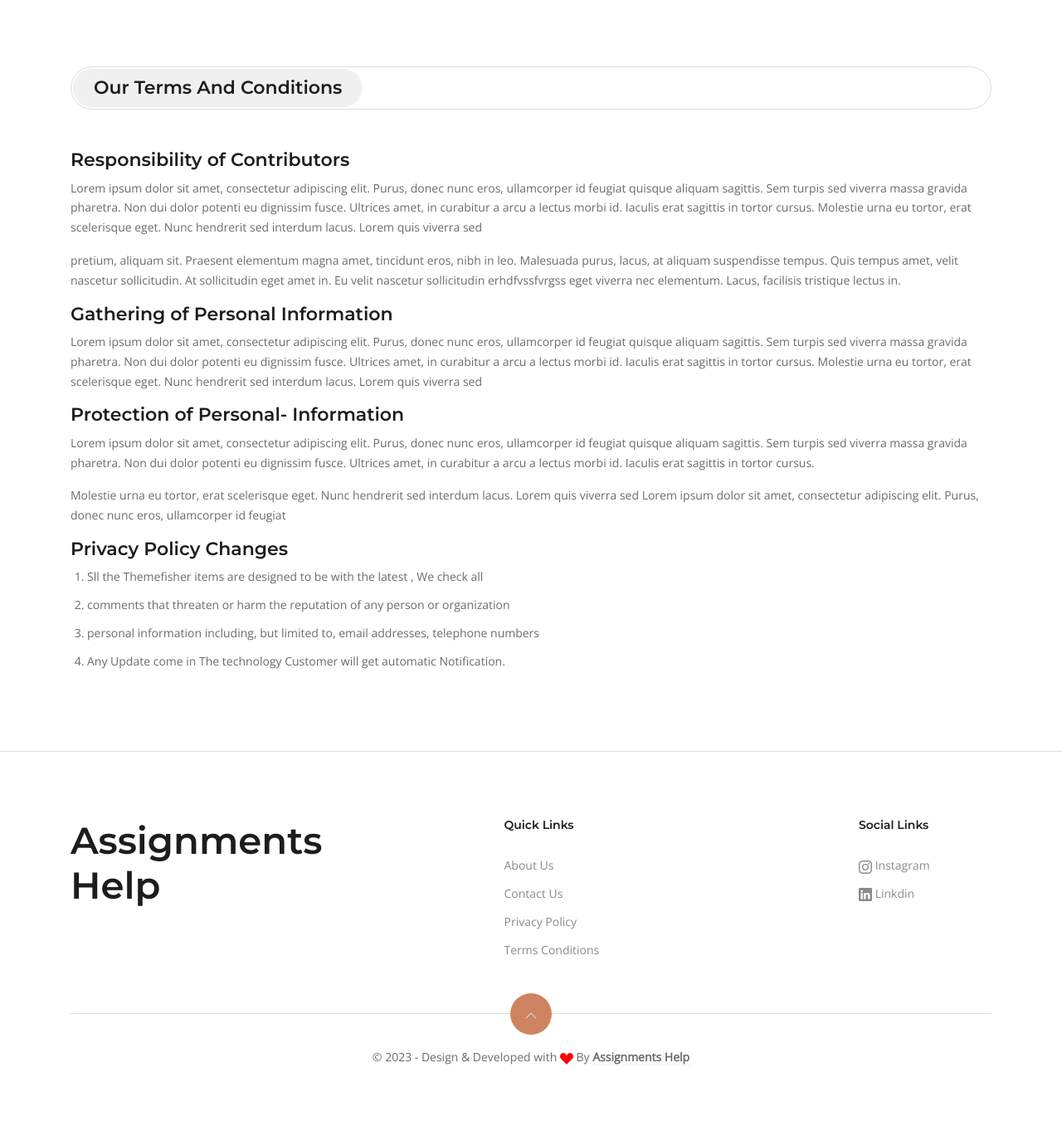
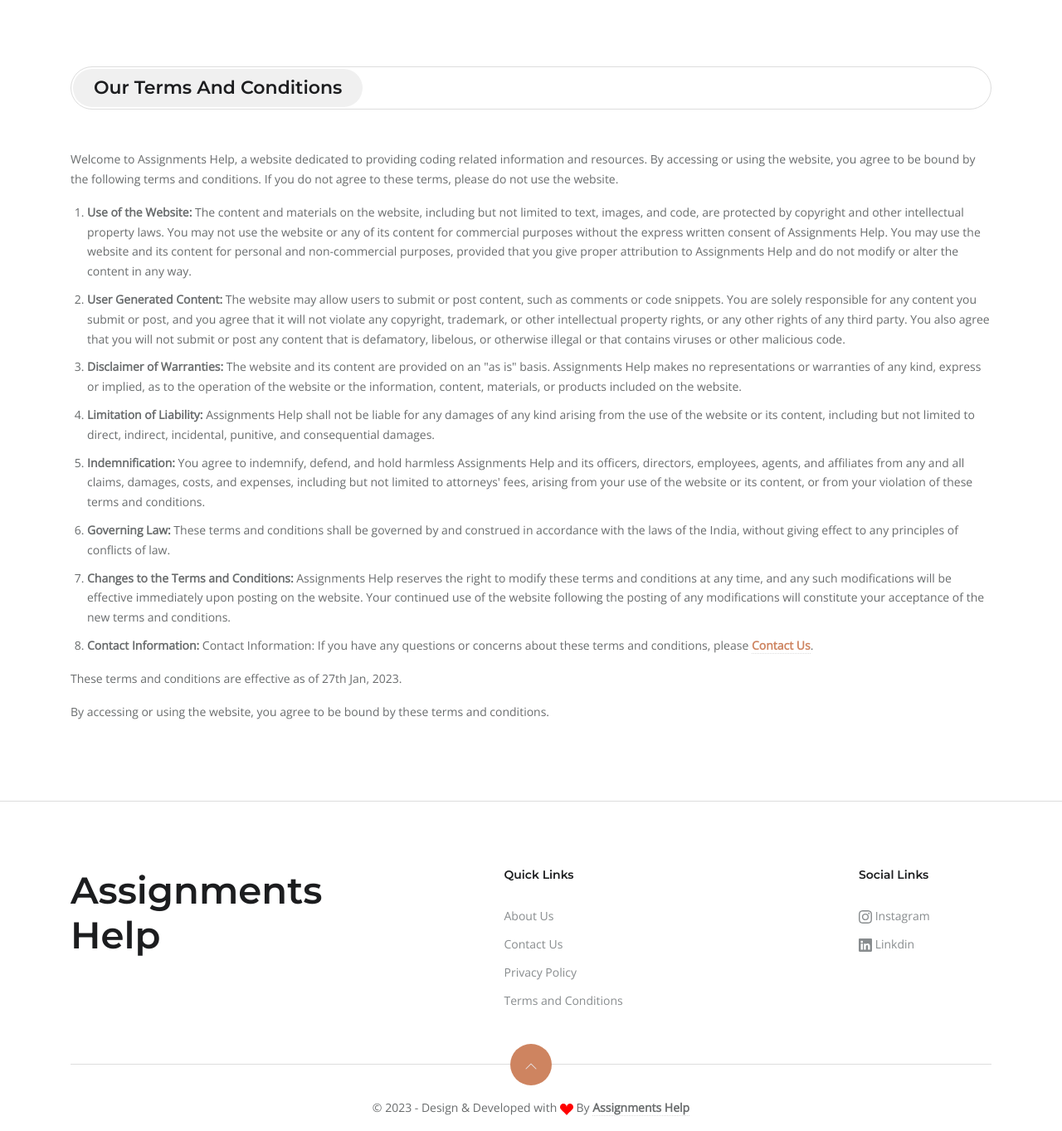
Before and after one commit to bhosalepranil16/AssignmentsHelpUI, a Django app: page /terms-and-conditions/ in a window 1280 px wide. Shown: the part 71-1434 px from the top of the page at 83% size. Before the commit the page ends 1355 px from the top, so only its background shows below. Run offline with Django 4.2, Linux system fonts and the light colour scheme; some libraries are stand-ins or nearby versions.

Commit message:
Static Data Related Changes

```diff
--- a/Home/templates/Home/terms-and-condition.html
+++ b/Home/templates/Home/terms-and-condition.html
@@ -13,39 +13,54 @@
                <h1 class="h4">Our Terms And Conditions</h1>
             </div>
             <div class="content">
-               <h4 id="responsibility-of-contributors">Responsibility of Contributors</h4>
-               <p>Lorem ipsum dolor sit amet, consectetur adipiscing elit. Purus, donec nunc eros, ullamcorper id
-                  feugiat quisque aliquam sagittis. Sem turpis sed viverra massa gravida pharetra. Non dui dolor potenti
-                  eu dignissim fusce. Ultrices amet, in curabitur a arcu a lectus morbi id. Iaculis erat sagittis in
-                  tortor cursus. Molestie urna eu tortor, erat scelerisque eget. Nunc hendrerit sed interdum lacus.
-                  Lorem quis viverra sed</p>
-               <p>pretium, aliquam sit. Praesent elementum magna amet, tincidunt eros, nibh in leo. Malesuada purus,
-                  lacus, at aliquam suspendisse tempus. Quis tempus amet, velit nascetur sollicitudin. At sollicitudin
-                  eget amet in. Eu velit nascetur sollicitudin erhdfvssfvrgss eget viverra nec elementum. Lacus,
-                  facilisis tristique lectus in.</p>
-               <h4 id="gathering-of-personal-information">Gathering of Personal Information</h4>
-               <p>Lorem ipsum dolor sit amet, consectetur adipiscing elit. Purus, donec nunc eros, ullamcorper id
-                  feugiat quisque aliquam sagittis. Sem turpis sed viverra massa gravida pharetra. Non dui dolor potenti
-                  eu dignissim fusce. Ultrices amet, in curabitur a arcu a lectus morbi id. Iaculis erat sagittis in
-                  tortor cursus. Molestie urna eu tortor, erat scelerisque eget. Nunc hendrerit sed interdum lacus.
-                  Lorem quis viverra sed</p>
-               <h4 id="protection-of--personal--information">Protection of Personal- Information</h4>
-               <p>Lorem ipsum dolor sit amet, consectetur adipiscing elit. Purus, donec nunc eros, ullamcorper id
-                  feugiat quisque aliquam sagittis. Sem turpis sed viverra massa gravida pharetra. Non dui dolor potenti
-                  eu dignissim fusce. Ultrices amet, in curabitur a arcu a lectus morbi id. Iaculis erat sagittis in
-                  tortor cursus.</p>
-               <p>Molestie urna eu tortor, erat scelerisque eget. Nunc hendrerit sed interdum lacus. Lorem quis viverra
-                  sed
-                  Lorem ipsum dolor sit amet, consectetur adipiscing elit. Purus, donec nunc eros, ullamcorper id
-                  feugiat</p>
-               <h4 id="privacy-policy-changes">Privacy Policy Changes</h4>
-               <ol>
-                  <li>Sll the Themefisher items are designed to be with the latest , We check all</li>
-                  <li>comments that threaten or harm the reputation of any person or organization</li>
-                  <li>personal information including, but limited to, email addresses, telephone numbers</li>
-                  <li>Any Update come in The technology Customer will get automatic Notification.</li>
-               </ol>
-
+                <p>Welcome to Assignments Help, a website dedicated to providing coding related information and
+                    resources. By accessing or using the website, you agree to be bound by the following terms and
+                    conditions. If you do not agree to these terms, please do not use the website.</p>
+                <ol>
+                    <li><strong>Use of the Website:</strong> The content and materials on the website, including but not limited to text,
+                        images, and code, are protected by copyright and other intellectual property laws. You may not
+                        use the website or any of its content for commercial purposes without the express written
+                        consent of Assignments Help. You may use the website and its content for personal and
+                        non-commercial purposes, provided that you give proper attribution to Assignments
+                        Help and do not modify or alter the content in any way.
+                    </li>
+                    <li><strong>User Generated Content:</strong> The website may allow users to submit or post content,
+                        such as comments or code snippets. You are solely responsible for any content you submit or
+                        post, and you agree that it will not violate any copyright, trademark, or other intellectual
+                        property rights, or any other rights of any third party. You also agree that you will not
+                        submit or post any content that is defamatory, libelous, or otherwise illegal or that
+                        contains viruses or other malicious code.
+                    </li>
+                    <li><strong>Disclaimer of Warranties:</strong> The website and its content are provided on an "as is"
+                        basis. Assignments Help makes no representations or warranties of any kind, express or implied,
+                        as to the operation of the website or the information, content, materials, or products included
+                        on the website.
+                    </li>
+                    <li><strong>Limitation of Liability:</strong> Assignments Help shall not be liable for any damages
+                        of any kind arising from the use of the website or its content, including but not limited to
+                        direct, indirect, incidental, punitive, and consequential damages.
+                    </li>
+                    <li><strong>Indemnification:</strong> You agree to indemnify, defend, and hold harmless Assignments
+                        Help and its officers, directors, employees, agents, and affiliates from any and all claims,
+                        damages, costs, and expenses, including but not limited to attorneys' fees, arising from your
+                        use of the website or its content, or from your violation of these terms and conditions.
+                    </li>
+                    <li><strong>Governing Law:</strong> These terms and conditions shall be governed by and construed
+                        in accordance with the laws of the India, without giving effect to any principles of
+                        conflicts of law.
+                    </li>
+                    <li><strong>Changes to the Terms and Conditions:</strong> Assignments Help reserves the right to
+                        modify these terms and conditions at any time, and any such modifications will be effective
+                        immediately upon posting on the website. Your continued use of the website following the
+                        posting of any modifications will constitute your acceptance of the new terms and conditions.
+                    </li>
+                    <li><strong>Contact Information:</strong> Contact Information: If you have any questions or
+                        concerns about these terms and conditions, please
+                        <a href="{% url 'contact_us_view' %}"><strong class="text-primary">Contact Us</strong></a>.</p>
+                    </li>
+                </ol>
+                <p>These terms and conditions are effective as of 27th Jan, 2023.</p>
+                <p>By accessing or using the website, you agree to be bound by these terms and conditions.</p>
             </div>
          </div>
       </div>
--- a/Profile/templates/Profile/profile.html
+++ b/Profile/templates/Profile/profile.html
@@ -18,8 +18,8 @@
                     <img loading="lazy" class="rounded-lg img-fluid" src="/static/images/author.jpg">
                 </div>
                 <div class="col-lg-9 col-md-8 content text-center text-md-left">
-                    <p>Lorem ipsum dolor sit amet, consectetur adipiscing elit. Proin sit amet vulputate augue. Duis auctor lacus id vehicula gravida. Nam suscipit vitae purus et laoreet. Donec nisi dolor, consequat vel pretium id, auctor in dui. Nam iaculis, neque ac ullamcorper. Lorem ipsum dolor sit amet, consectetur adipiscing elit. Proin sit amet vulputate augue. Duis auctor lacus id vehicula gravida. Nam suscipit vitae purus et laoreet.</p>
-                    <p>Donec nisi dolor, consequat vel pretium id, auctor in dui. Nam iaculis, neque ac ullamcorper.Lorem ipsum dolor sit amet, consectetur adipiscing elit. Proin sit amet vulputate augue.</p>
+                    <p></p>
+                    <p></p>
                 </div>
                 <a href="{% url 'logout_view' %}" class="mt-3 mx-auto btn btn-outline-primary">Logout</a>
             </div>
--- a/templates/base.html
+++ b/templates/base.html
@@ -71,7 +71,7 @@
                           <li><a href="{% url 'about_us_view' %}">About Us</a></li>
                           <li><a href="{% url 'contact_us_view' %}">Contact Us</a></li>
                           <li><a href="{% url 'privacy_policy_view' %}">Privacy Policy</a></li>
-                          <li><a href="{% url 'terms_and_condition_view' %}">Terms Conditions</a></li>
+                          <li><a href="{% url 'terms_and_condition_view' %}">Terms and Conditions</a></li>
                        </ul>
                     </div>
 
```
Also changed, not shown: Assignment/templates/Assignment/assignment-detail.html (+4 -4 lines), Home/templates/Home/about-us.html (+21 -16 lines), Home/templates/Home/privacy-policy.html (+22 -33 lines).
